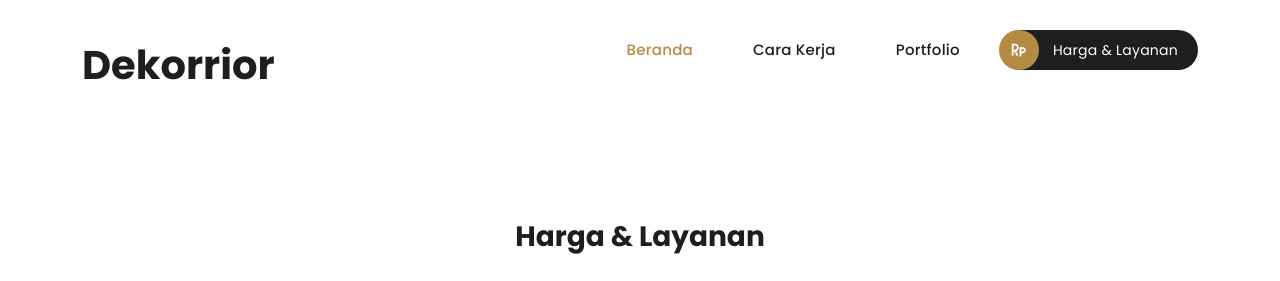
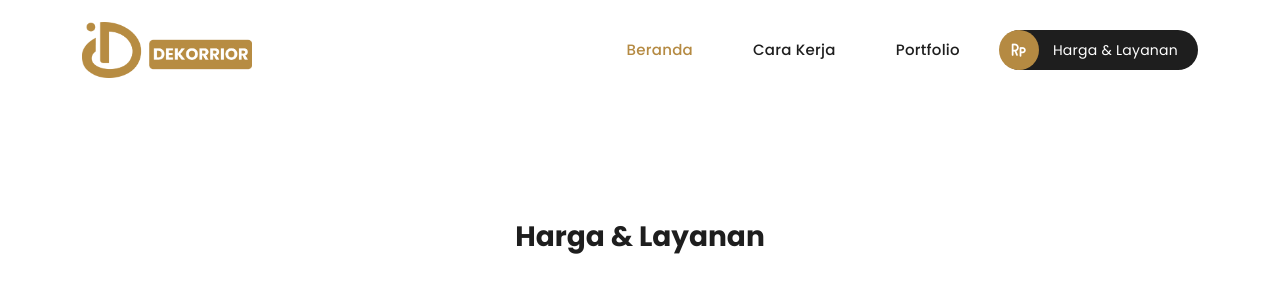
Before and after one commit to audyruslan/Dekorior, a plain HTML site: page harga-layanan.html in a window 1280 px wide. Shown: the top 281 px of the page. Drawn offline with nearby package versions, Linux system fonts and the light colour scheme.

Commit message:
Add & Update

```diff
--- a/harga-layanan.html
+++ b/harga-layanan.html
@@ -45,7 +45,7 @@
                     <nav class="main-nav">
                         <!-- ***** Logo Start ***** -->
                         <a href="index.html" class="logo">
-                            <h1>Dekorrior</h1>
+                            <img src="assets/images/Logo Dekorrior.png" alt="Logo">
                         </a>
                         <!-- ***** Logo End ***** -->
                         <!-- ***** Menu Start ***** -->
```
